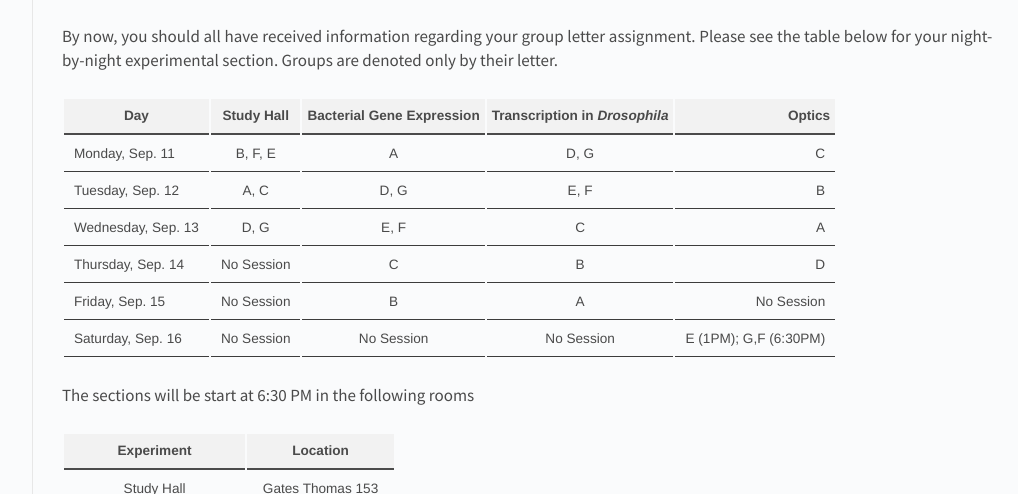
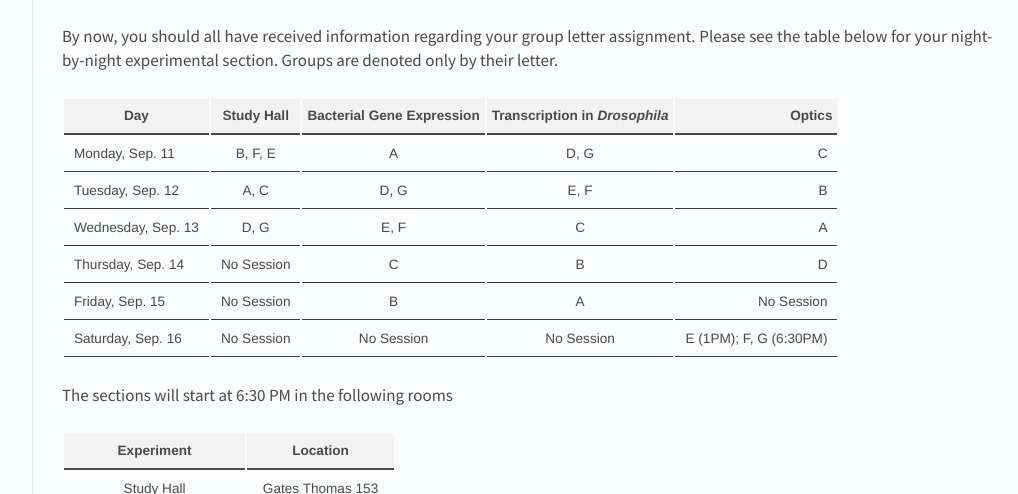
Before and after one commit to RPGroup-PBoC/be262, a Jekyll site: the page built from _posts/2017-01-31-about.md, in a window 1280 px wide. Shown: the part 1200-1694 px from the top of the page, without its empty margins (240-1258 px from the left). Built offline with Jekyll 4.4.1, drawn with Linux system fonts in a browser that asks for light colours.

Commit message:
Fixed typos

```diff
--- a/_posts/2017-01-31-about.md
+++ b/_posts/2017-01-31-about.md
@@ -34,11 +34,11 @@ By now, you should all have received information regarding your group letter ass
 | Wednesday, Sep. 13| D, G |E, F|  C|  A |
 | Thursday, Sep. 14 | No Session | C | B | D |
 | Friday, Sep. 15 | No Session | B |  A | No Session |
-| Saturday, Sep. 16| No Session | No Session | No Session | E (1PM); G,F (6:30PM)|
+| Saturday, Sep. 16| No Session | No Session | No Session | E (1PM); F, G (6:30PM)|
 
 
 <br/>
-The sections will be start at 6:30 PM in the following rooms
+The sections will start at 6:30 PM in the following rooms
 
 | **Experiment** | **Location**|
 |:--:|:--:|
```
